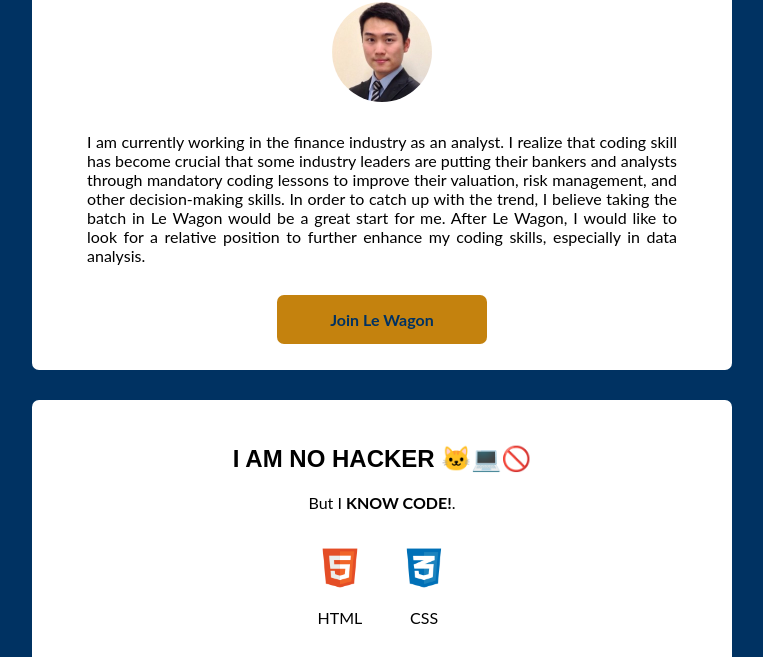
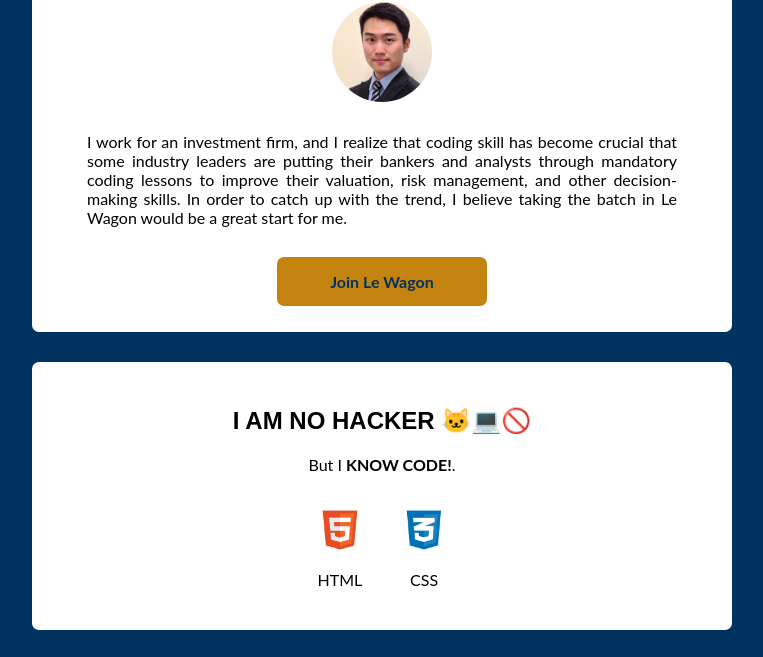
Before and after one commit to grantye/profile, a plain HTML site: page index.html in a window 1280 px wide. Shown: the part 134-791 px from the top of the page, without its empty margins (258-1021 px from the left). Drawn offline with Linux system fonts and the light colour scheme.

Commit message:
my profile page

```diff
--- a/index.html
+++ b/index.html
@@ -10,7 +10,7 @@
     <div class="container-white intro">
       <h1>Hello, this is Grant. 👨‍💻</h1>
       <img id="grant-circle-profile" src="images/Grant.jpeg" alt="Grant's face is hidden due to the network glitch 🤪"\>
-      <p class="text-justify">I am currently working in the finance industry as an analyst. I realize that coding skill has become crucial that some industry leaders are putting their bankers and analysts through mandatory coding lessons to improve their valuation, risk management, and other decision-making skills. In order to catch up with the trend, I believe taking the batch in Le Wagon would be a great start for me. After Le Wagon, I would like to look for a relative position to further enhance my coding skills, especially in data analysis.</p>
+      <p class="text-justify">I work for an investment firm, and I realize that coding skill has become crucial that some industry leaders are putting their bankers and analysts through mandatory coding lessons to improve their valuation, risk management, and other decision-making skills. In order to catch up with the trend, I believe taking the batch in Le Wagon would be a great start for me.</p>
       <a class="button-blue" href="https://www.lewagon.com/"><strong>Join Le Wagon</strong></a>
     </div>
 
```
